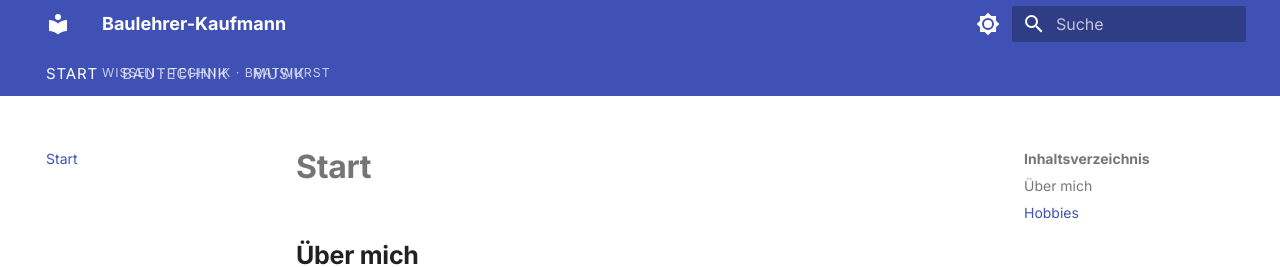
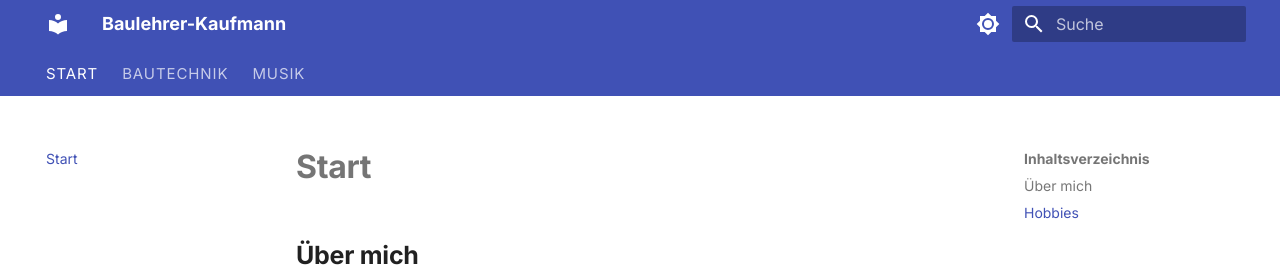
Before and after one commit to Baulehrer/kaufi-cloud.de, an MkDocs documentation site: the page built from docs/index.md, in a window 1280 px wide. Shown: the top 267 px of the page. Built offline with MkDocs 1.6.1 and Material for MkDocs 9.7.7, drawn with Linux system fonts in a browser that asks for light colours.

Commit message:
Remove tagline from header

```diff
--- a/docs/stylesheets/custom.css
+++ b/docs/stylesheets/custom.css
@@ -4,17 +4,6 @@
   --md-code-font: "JetBrains Mono", monospace;
 }
 
-/* ── Header: Titel + Tagline ──────────────────────────────── */
-.md-header__topic:first-child .md-ellipsis::after {
-  content: "Wissen · Technik · Bratwurst";
-  display: block;
-  font-size: 0.62rem;
-  font-weight: 400;
-  opacity: 0.7;
-  letter-spacing: 0.08em;
-  text-transform: uppercase;
-  margin-top: 1px;
-}
 
 /* ── Navigation: schlichte Tabs ──────────────────────────── */
 .md-tabs__link {
```
